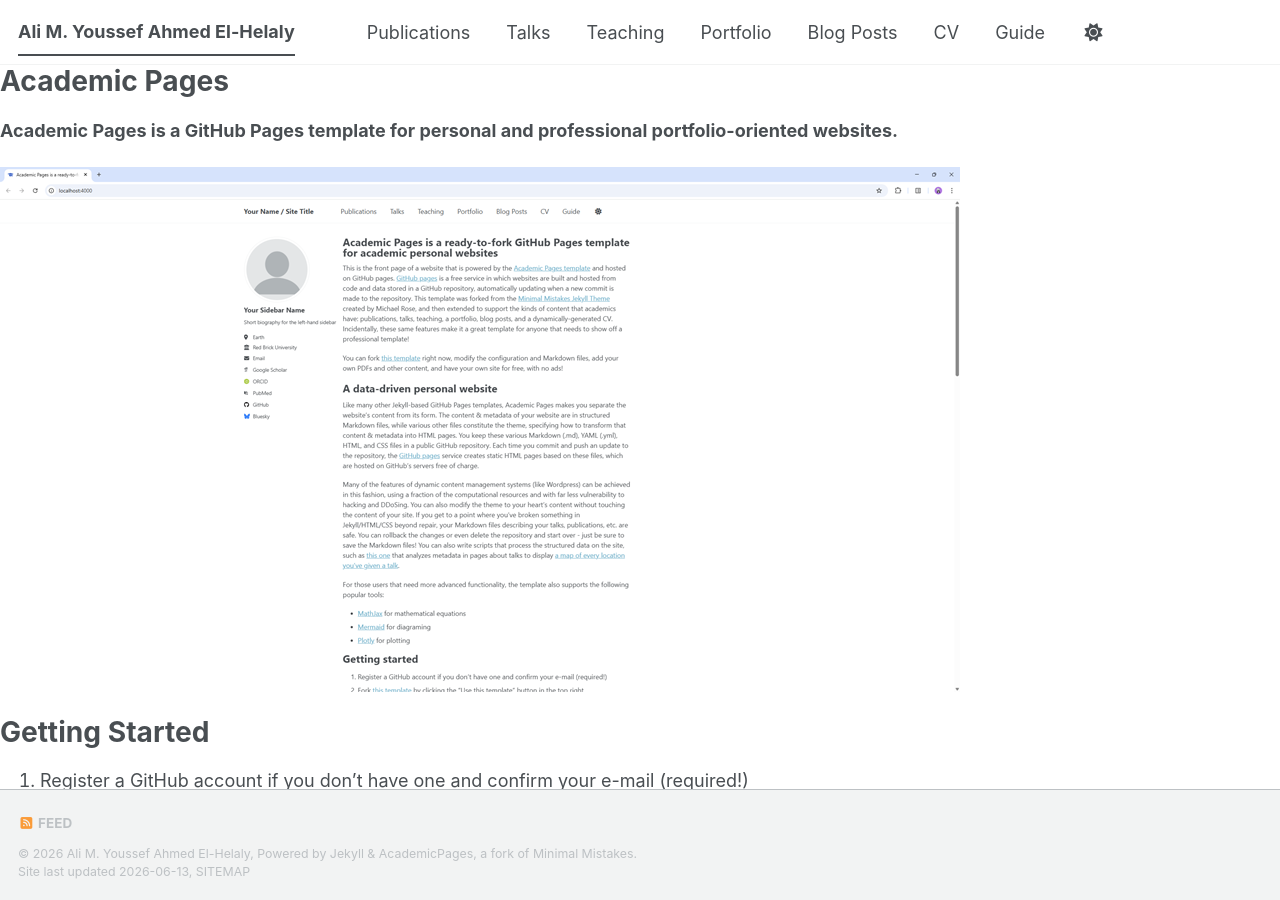
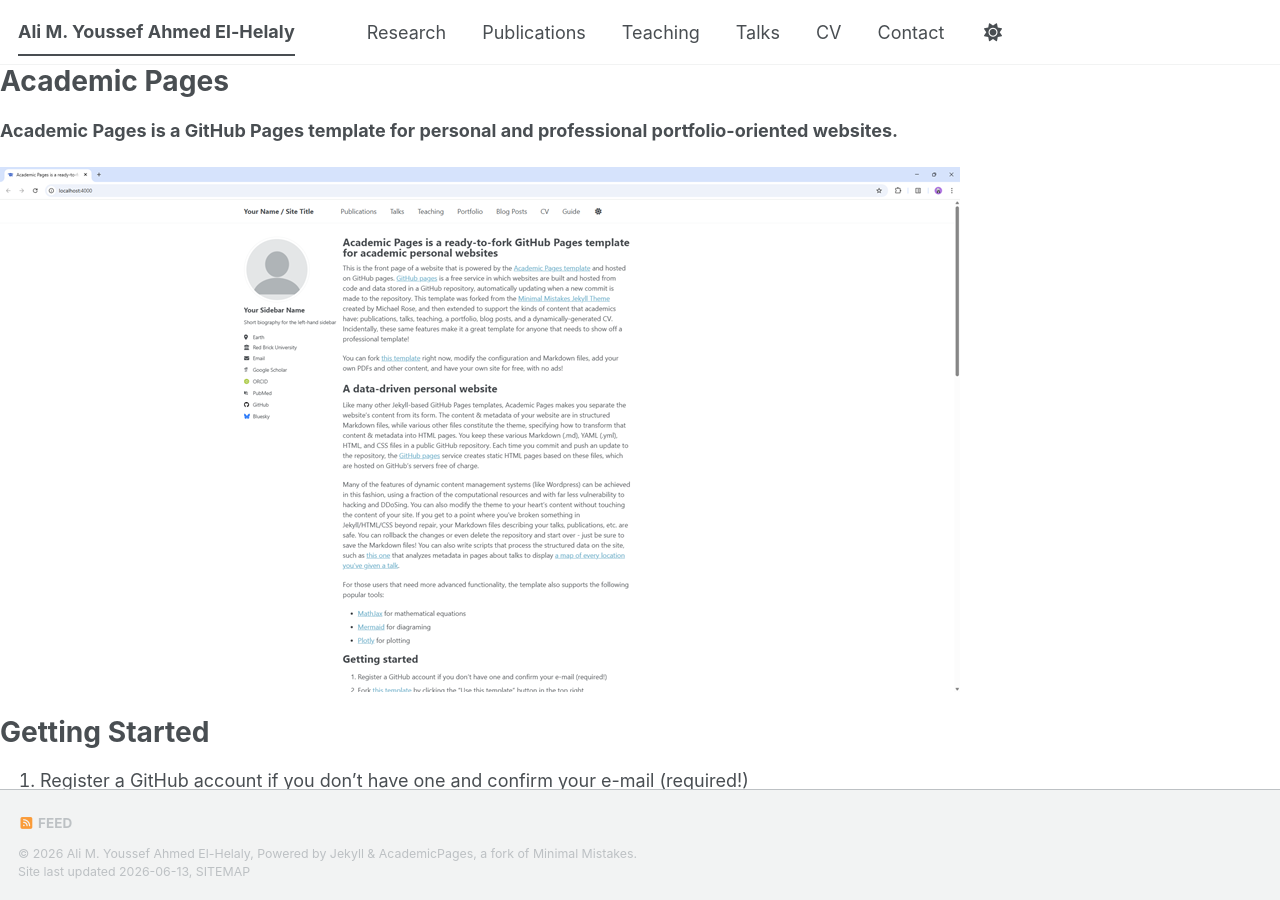
Before and after one commit to ali7621575/ali7621575.github.io, a Jekyll site: the page built from README.md, in a window 1280 px wide and 900 px high. Built offline with Jekyll 4.4.1, drawn with Linux system fonts in a browser that asks for light colours; our own code applies the rules of GitHub Pages for plain Markdown files; a script bundle is joined from its source files by our own code; library files that are not in the unit come from our copies.

Commit message:
Update navigation.yml

```diff
--- a/_data/navigation.yml
+++ b/_data/navigation.yml
@@ -1,21 +1,18 @@
 main:
+  - title: "Research"
+    url: /research/
+
   - title: "Publications"
     url: /publications/
+
+  - title: "Teaching"
+    url: /teaching/
 
   - title: "Talks"
     url: /talks/
 
-  - title: "Teaching"
-    url: /teaching/
-
-  - title: "Portfolio"
-    url: /portfolio/
-
-  - title: "Blog Posts"
-    url: /year-archive/
-
   - title: "CV"
     url: /cv/
 
-  - title: "Guide"
-    url: /markdown/
+  - title: "Contact"
+    url: /contact/
```
